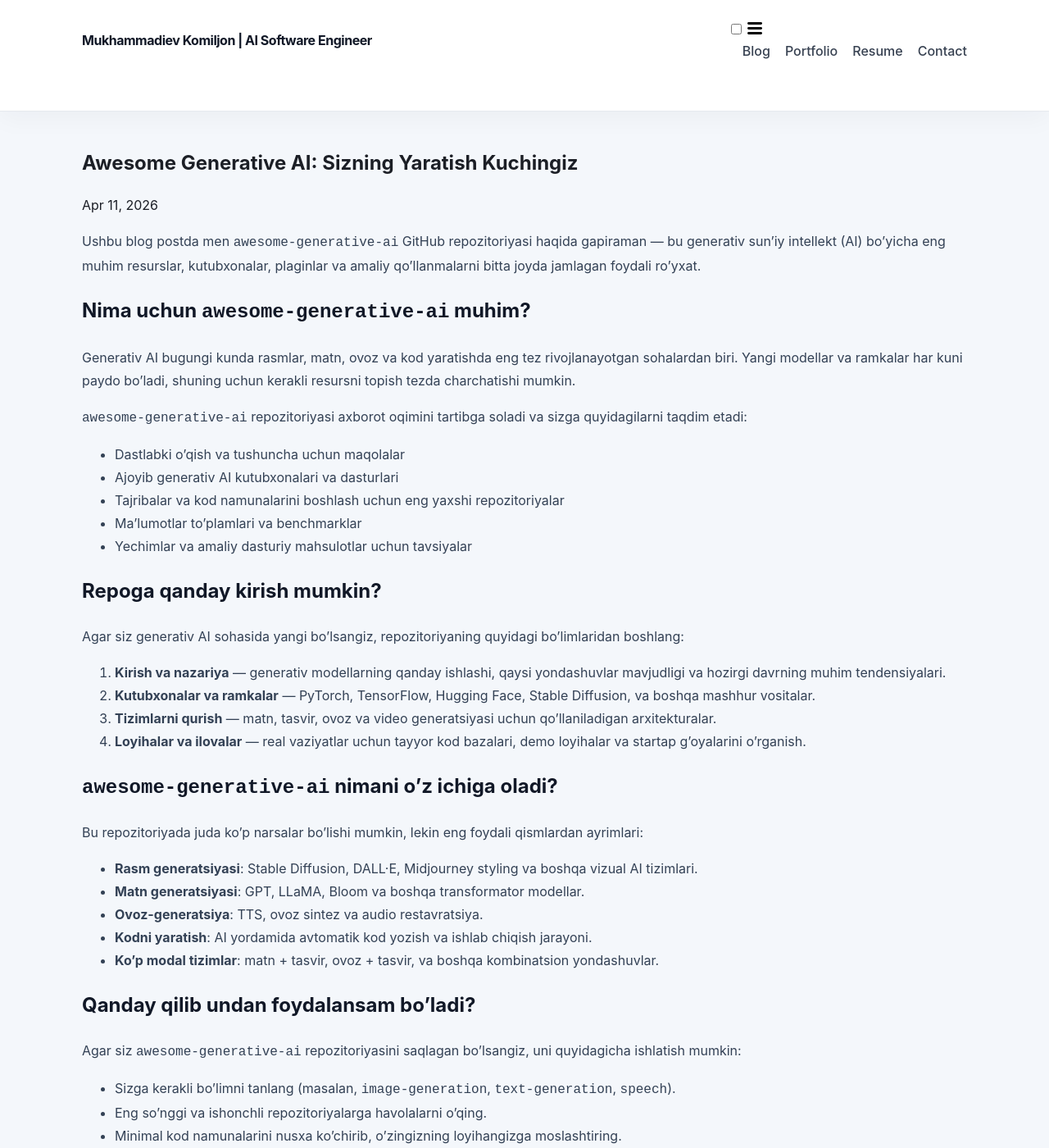
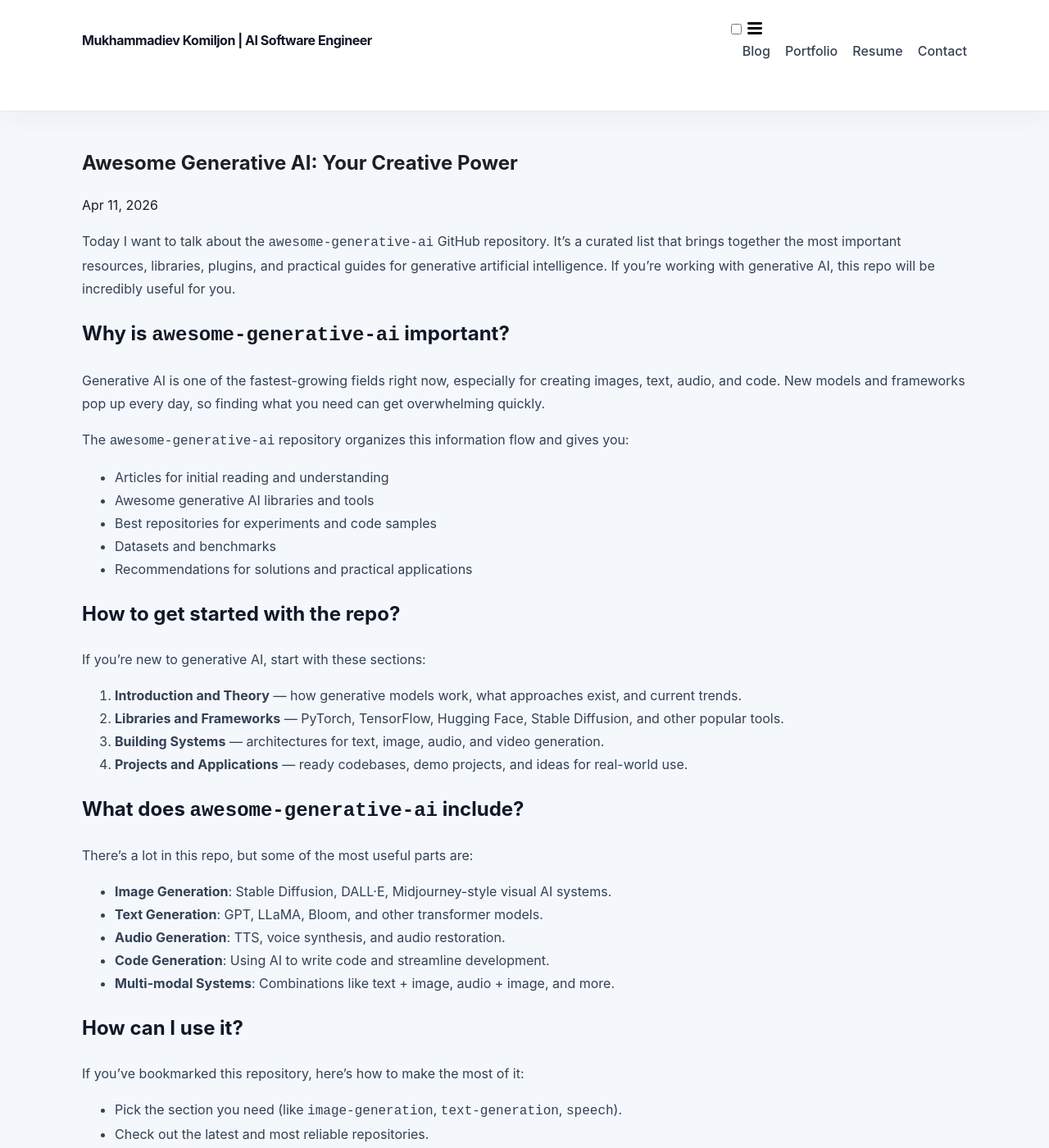
Before and after one commit to Mrkomiljon/mrkomiljon.github.io, a Jekyll site: the page built from _posts/2026-04-11-awesome-generative-ai.md, in a window 1280 px wide and 1400 px high. Shown: the whole window at 82% size. Built offline with Jekyll 4.4.1, drawn with Linux system fonts in a browser that asks for light colours; some of the changed text lies outside the part shown.

Commit message:
Rewrite blog post in English for awesome-generative-ai

```diff
--- a/_posts/2026-04-11-awesome-generative-ai.md
+++ b/_posts/2026-04-11-awesome-generative-ai.md
@@ -1,69 +1,69 @@
 ---
 layout: post
-title: "Awesome Generative AI: Sizning Yaratish Kuchingiz"
+title: "Awesome Generative AI: Your Creative Power"
 date: 2026-04-11 12:00:00 +0000
 categories: blog generative-ai resources
 ---
 
-Ushbu blog postda men `awesome-generative-ai` GitHub repozitoriyasi haqida gapiraman — bu generativ sun’iy intellekt (AI) bo'yicha eng muhim resurslar, kutubxonalar, plaginlar va amaliy qo'llanmalarni bitta joyda jamlagan foydali ro'yxat.
+Today I want to talk about the `awesome-generative-ai` GitHub repository. It's a curated list that brings together the most important resources, libraries, plugins, and practical guides for generative artificial intelligence. If you're working with generative AI, this repo will be incredibly useful for you.
 
-## Nima uchun `awesome-generative-ai` muhim?
+## Why is `awesome-generative-ai` important?
 
-Generativ AI bugungi kunda rasmlar, matn, ovoz va kod yaratishda eng tez rivojlanayotgan sohalardan biri. Yangi modellar va ramkalar har kuni paydo bo'ladi, shuning uchun kerakli resursni topish tezda charchatishi mumkin.
+Generative AI is one of the fastest-growing fields right now, especially for creating images, text, audio, and code. New models and frameworks pop up every day, so finding what you need can get overwhelming quickly.
 
-`awesome-generative-ai` repozitoriyasi axborot oqimini tartibga soladi va sizga quyidagilarni taqdim etadi:
+The `awesome-generative-ai` repository organizes this information flow and gives you:
 
-- Dastlabki o'qish va tushuncha uchun maqolalar
-- Ajoyib generativ AI kutubxonalari va dasturlari
-- Tajribalar va kod namunalarini boshlash uchun eng yaxshi repozitoriyalar
-- Ma'lumotlar to'plamlari va benchmarklar
-- Yechimlar va amaliy dasturiy mahsulotlar uchun tavsiyalar
+- Articles for initial reading and understanding
+- Awesome generative AI libraries and tools
+- Best repositories for experiments and code samples
+- Datasets and benchmarks
+- Recommendations for solutions and practical applications
 
-## Repoga qanday kirish mumkin?
+## How to get started with the repo?
 
-Agar siz generativ AI sohasida yangi bo'lsangiz, repozitoriyaning quyidagi bo'limlaridan boshlang:
+If you're new to generative AI, start with these sections:
 
-1. **Kirish va nazariya** — generativ modellarning qanday ishlashi, qaysi yondashuvlar mavjudligi va hozirgi davrning muhim tendensiyalari.
-2. **Kutubxonalar va ramkalar** — PyTorch, TensorFlow, Hugging Face, Stable Diffusion, va boshqa mashhur vositalar.
-3. **Tizimlarni qurish** — matn, tasvir, ovoz va video generatsiyasi uchun qo'llaniladigan arxitekturalar.
-4. **Loyihalar va ilovalar** — real vaziyatlar uchun tayyor kod bazalari, demo loyihalar va startap g'oyalarini o'rganish.
+1. **Introduction and Theory** — how generative models work, what approaches exist, and current trends.
+2. **Libraries and Frameworks** — PyTorch, TensorFlow, Hugging Face, Stable Diffusion, and other popular tools.
+3. **Building Systems** — architectures for text, image, audio, and video generation.
+4. **Projects and Applications** — ready codebases, demo projects, and ideas for real-world use.
 
-## `awesome-generative-ai` nimani o'z ichiga oladi?
+## What does `awesome-generative-ai` include?
 
-Bu repozitoriyada juda ko'p narsalar bo'lishi mumkin, lekin eng foydali qismlardan ayrimlari:
+There's a lot in this repo, but some of the most useful parts are:
 
-- **Rasm generatsiyasi**: Stable Diffusion, DALL·E, Midjourney styling va boshqa vizual AI tizimlari.
-- **Matn generatsiyasi**: GPT, LLaMA, Bloom va boshqa transformator modellar.
-- **Ovoz-generatsiya**: TTS, ovoz sintez va audio restavratsiya.
-- **Kodni yaratish**: AI yordamida avtomatik kod yozish va ishlab chiqish jarayoni.
-- **Ko'p modal tizimlar**: matn + tasvir, ovoz + tasvir, va boshqa kombinatsion yondashuvlar.
+- **Image Generation**: Stable Diffusion, DALL·E, Midjourney-style visual AI systems.
+- **Text Generation**: GPT, LLaMA, Bloom, and other transformer models.
+- **Audio Generation**: TTS, voice synthesis, and audio restoration.
+- **Code Generation**: Using AI to write code and streamline development.
+- **Multi-modal Systems**: Combinations like text + image, audio + image, and more.
 
-## Qanday qilib undan foydalansam bo'ladi?
+## How can I use it?
 
-Agar siz `awesome-generative-ai` repozitoriyasini saqlagan bo'lsangiz, uni quyidagicha ishlatish mumkin:
+If you've bookmarked this repository, here's how to make the most of it:
 
-- Sizga kerakli bo'limni tanlang (masalan, `image-generation`, `text-generation`, `speech`).
-- Eng so'nggi va ishonchli repozitoriyalarga havolalarni o'qing.
-- Minimal kod namunalarini nusxa ko'chirib, o'zingizning loyihangizga moslashtiring.
-- Har bir bo'limda tavsiya etilgan to'plamlar, ish stsenariylari va muammolar mavjud bo'ladi.
+- Pick the section you need (like `image-generation`, `text-generation`, `speech`).
+- Check out the latest and most reliable repositories.
+- Copy code samples and adapt them to your own projects.
+- Each section has recommended datasets, use cases, and common challenges.
 
-## Kimlar uchun foydali?
+## Who is it useful for?
 
-Bu repo quyidagi odamlar uchun ayniqsa foydali:
+This repo is especially helpful for:
 
-- Generativ AI bo'yicha yangi boshlovchilar
-- Rivojlanayotgan startaplar va innovatorlar
-- Tadqiqotchilar va Dasturchilar
-- Kurslar va seminarlar uchun ma'ruzachilar
+- Beginners in generative AI
+- Growing startups and innovators
+- Researchers and developers
+- Instructors for courses and workshops
 
-## Nega bu repozitoriyani saqlash kerak?
+## Why bookmark this repository?
 
-Generativ AI tez o'zgaradigan soha. Har haftada yangi model, vosita yoki API chiqadi. Bu repo o'zgarishlarni kuzatib borishga yordam beradi va sizning loyihangizni tezroq boshqarish uchun kerakli manbalarni birlashtiradi.
+Generative AI is a fast-changing field. New models, tools, and APIs come out every week. This repo helps track changes and consolidates resources to get your projects up and running faster.
 
-## Xulosa
+## Conclusion
 
-`awesome-generative-ai` — bu generativ AI sohasida yo'l boshlash uchun yaxshi manba. U ko'plab dolzarb havolalarni, dasturiy ta'minotlarni va amaliy yo'nalishlarni jamlagan.
+`awesome-generative-ai` is a great starting point for anyone in the generative AI space. It collects many relevant links, software, and practical directions.
 
-Agar siz generativ AI bilan ishlayotgan bo'lsangiz yoki yangi g'oya izlayotgan bo'lsangiz, bu repozitoriyani doimo yoningizda saqlang. Bu blog post shu repozitoriyaning qiymatini yoritishga va uni qanday ishlatish kerakligini tushunishga yordam beradi.
+If you're working with generative AI or looking for new ideas, keep this repository handy. This post highlights its value and helps you understand how to use it effectively.
 
-> Repozitoriyaga tez kirish: [https://github.com/Mrkomiljon/awesome-generative-ai](https://github.com/Mrkomiljon/awesome-generative-ai)
+> Quick access to the repository: [https://github.com/Mrkomiljon/awesome-generative-ai](https://github.com/Mrkomiljon/awesome-generative-ai)
```
